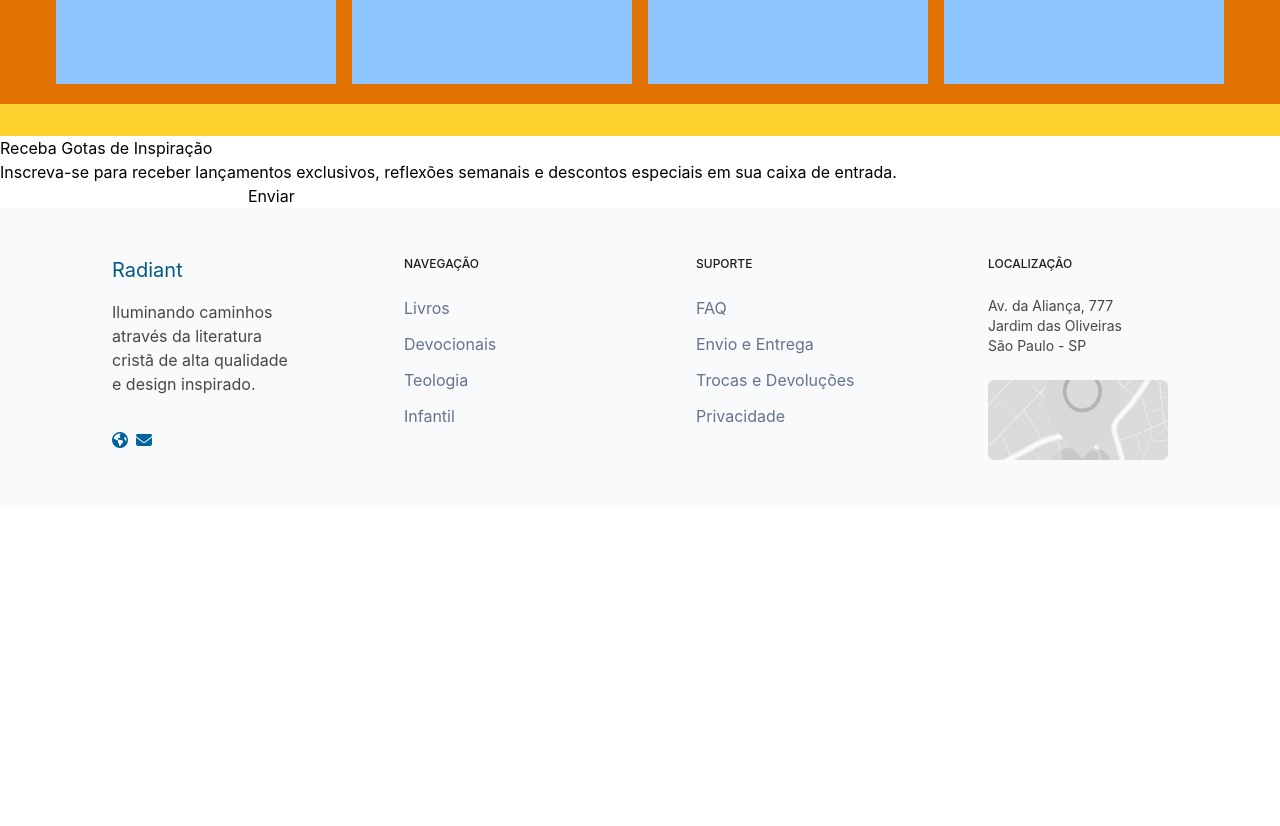
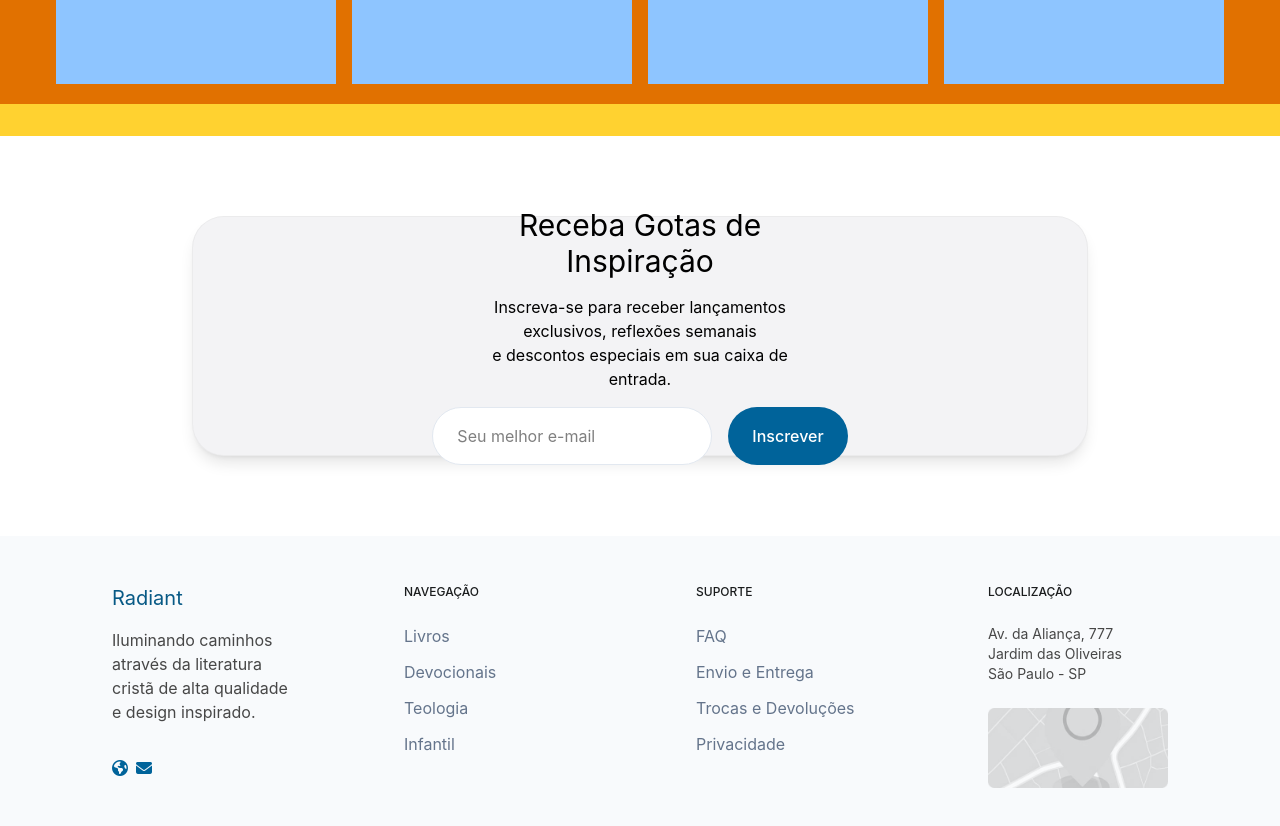
Before and after one commit to julianarocumback/radiant, a React (Vite) app: page / in a window 1280 px wide. Shown: the part 1000-1826 px from the top of the page. Before the commit the page ends 1508 px from the top, so only its background shows below. Built offline with nearby package versions, Linux system fonts and the light colour scheme.

Commit message:
Adicionando conteúdo da news letter

```diff
--- a/src/components/newsLetter/NewsLetter.jsx
+++ b/src/components/newsLetter/NewsLetter.jsx
@@ -3,11 +3,19 @@ import Button from "../hero/button/Button"
 
 export default function NewsLetter(){
     return (
-        <div>
-            <h2>Receba Gotas de Inspiração</h2>
-            <p>Inscreva-se para receber lançamentos exclusivos, reflexões semanais e descontos especiais em sua caixa de entrada.</p>
-            <Email/>
-            <Button texto='Enviar' onClick=''/>
+        <div className="w-full h-100 flex justify-center py-20">
+            <div className="w-[70%] border border-[rgba(198,198,198,0.20)] bg-[#f3f3f5] shadow-lg rounded-4xl flex flex-col px-70 text-center justify-center gap-4">
+
+                    <h2 className="text-3xl">Receba Gotas de Inspiração</h2>
+                    <p>Inscreva-se para receber lançamentos exclusivos, reflexões semanais <br/> e descontos especiais em sua caixa de entrada.</p>
+                    <div className="flex gap-4 justify-center">
+                        <Email/>
+                        <Button texto='Inscrever' style=' py-4 px-6 rounded-4xl w-30 font-medium bg-[#00639a] text-white' onClick=''/>
+                    </div>
+
+
+
+            </div>
         </div>
     )
 }
--- a/src/components/newsLetter/email/Email.jsx
+++ b/src/components/newsLetter/email/Email.jsx
@@ -1,5 +1,5 @@
 export default function Email() {
     return (
-        <input type="email" />
+     <input className="bg-white py-4 px-6 w-70  border border-[#e2e8f0] rounded-4xl" type="email" placeholder="Seu melhor e-mail"/>
     )
 }
```
